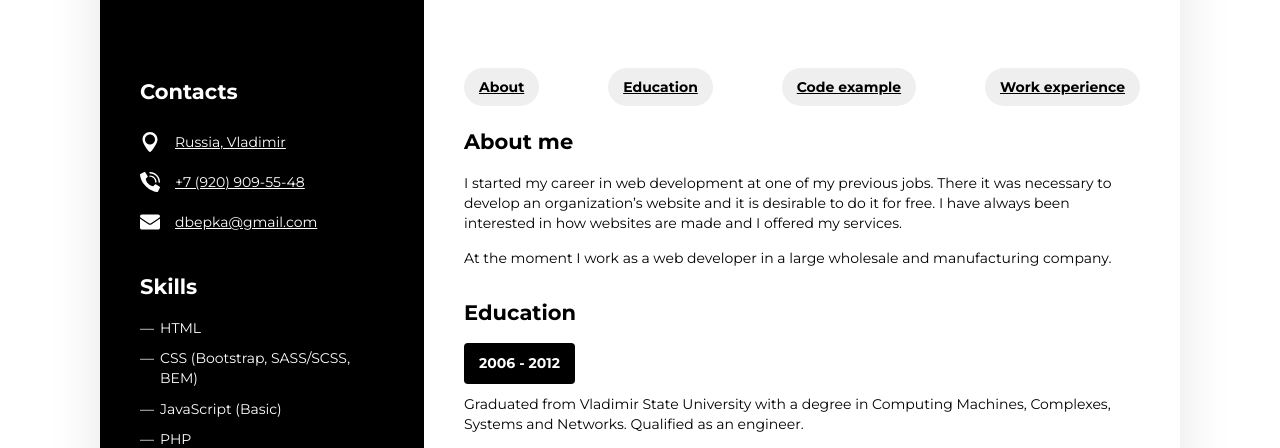
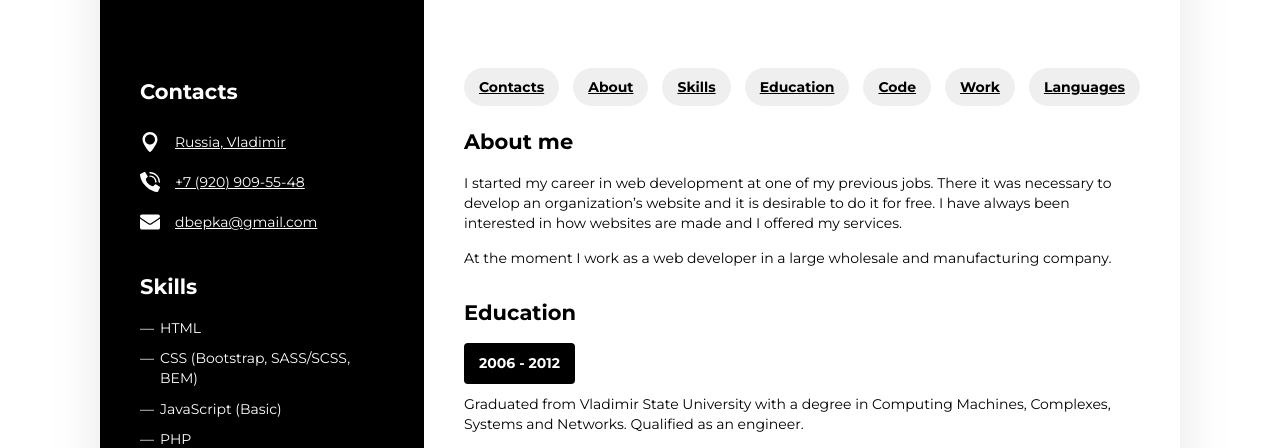
Before and after one commit to imihrutka/rsschool-cv, a plain HTML site: page index.html in a window 1280 px wide. Shown: the part 324-772 px from the top of the page. Drawn offline with nearby package versions, Linux system fonts and the light colour scheme.

Commit message:
fix: nav section add id

```diff
--- a/index.html
+++ b/index.html
@@ -31,7 +31,7 @@
         </header>
         <main class="main">
           <aside class="main__col main__col--sidebar">
-            <section class="contants mb40">
+            <section class="contants mb40" id="contacts">
               <h2 class="contants__title">Contacts</h2>
               <ul class="contacts-list">
                 <li class="contacts-list__item contacts-list__item--location"><a
@@ -42,7 +42,7 @@
                     target="_blank">dbepka@gmail.com</a></li>
               </ul>
             </section>
-            <section class="skills mb40">
+            <section class="skills mb40" id="skills">
               <h2 class="skills__title">Skills</h2>
               <ul class="skills-list dashed-list">
                 <li class="skills-list__item">HTML</li>
@@ -54,7 +54,7 @@
                 <li class="skills-list__item">Adobe Photoshop, InScape</li>
               </ul>
             </section>
-            <section class="languages mb40">
+            <section class="languages mb40" id="languages">
               <h2 class="languages__title">Languages</h2>
               <ul class="languages-list">
                 <li class="languages-list__item">Russian - native language</li>
@@ -65,20 +65,23 @@
           <div class="main__col main__col--content">
             <nav class="main-menu">
               <ul class="main-menu__list">
+                <li class="main-menu__item"><a class="main-menu__item-link" href="#contacts">Contacts</a></li>
                 <li class="main-menu__item"><a class="main-menu__item-link" href="#about">About</a></li>
+                <li class="main-menu__item"><a class="main-menu__item-link" href="#skills">Skills</a></li>
                 <li class="main-menu__item"><a class="main-menu__item-link" href="#education">Education</a></li>
-                <li class="main-menu__item"><a class="main-menu__item-link" href="#code">Code example</a></li>
-                <li class="main-menu__item"><a class="main-menu__item-link" href="#work">Work experience</a></li>
+                <li class="main-menu__item"><a class="main-menu__item-link" href="#code">Code</a></li>
+                <li class="main-menu__item"><a class="main-menu__item-link" href="#work">Work</a></li>
+                <li class="main-menu__item"><a class="main-menu__item-link" href="#languages">Languages</a></li>
               </ul>
             </nav>
-            <section class="about mb40">
+            <section class="about mb40" id="about">
               <h2 class="about__title">About me</h2>
               <p>I started my career in web development at one of my previous jobs. There it was necessary to develop an
                 organization’s website and it is desirable to do it for free. I have always been interested in how
                 websites are made and I offered my services.</p>
               <p>At the moment I work as a web developer in a large wholesale and manufacturing company.</p>
             </section>
-            <section class="education mb40">
+            <section class="education mb40" id="education">
               <h2 class="education__title">Education</h2>
               <ul class="education-list">
                 <li class="education-list__item">
@@ -106,7 +109,7 @@
                 </ul>
               </section>
             </section>
-            <section class="code-example">
+            <section class="code-example" id="code">
               <h2 class="code-example__title">Code example</h2>
               <pre><code class="language-js">function multiply(a, b) {
   return a * b
@@ -116,7 +119,7 @@ let result = multiply(2, 2);
 alert( result );
 </code></pre>
             </section>
-            <section class="work-experience">
+            <section class="work-experience" id="work">
               <h2>Work experience</h2>
               <p>Developed several websites from scratch (design, layout, CMS integration).</p>
               <p>Now I work in a large wholesale and manufacturing company as a web developer.</p>
```
